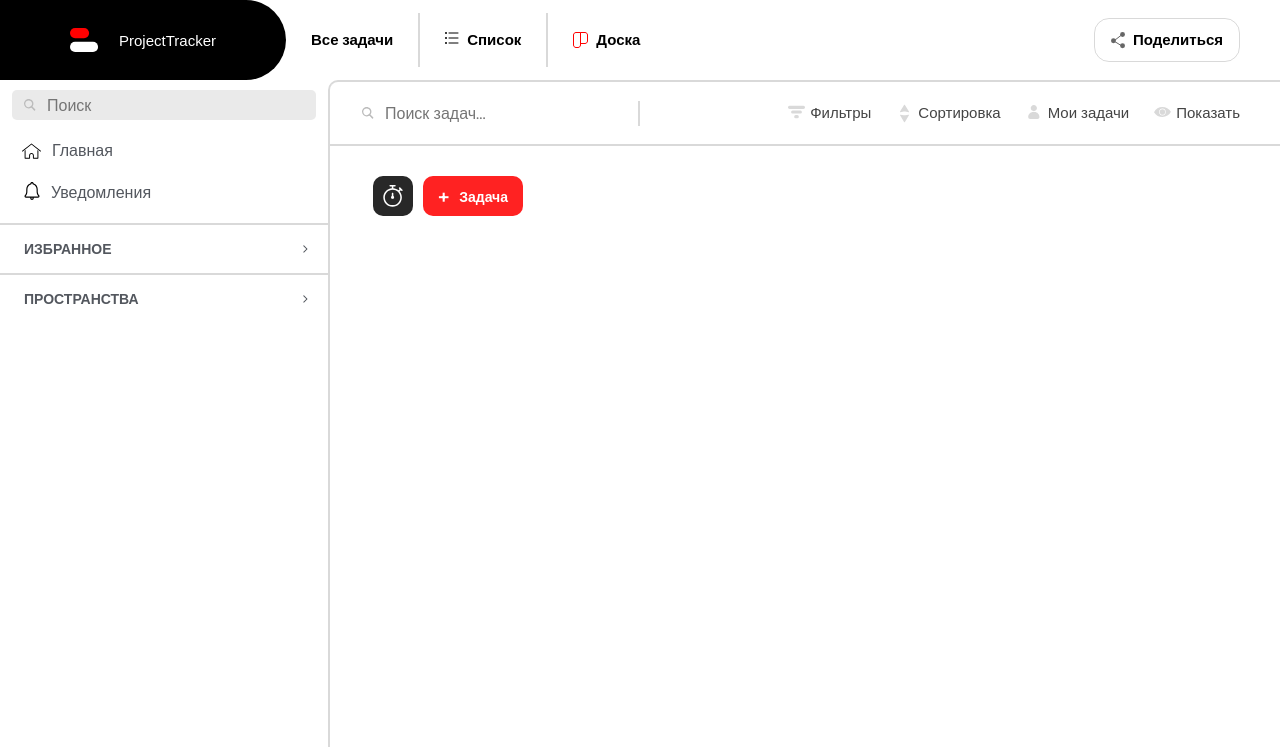
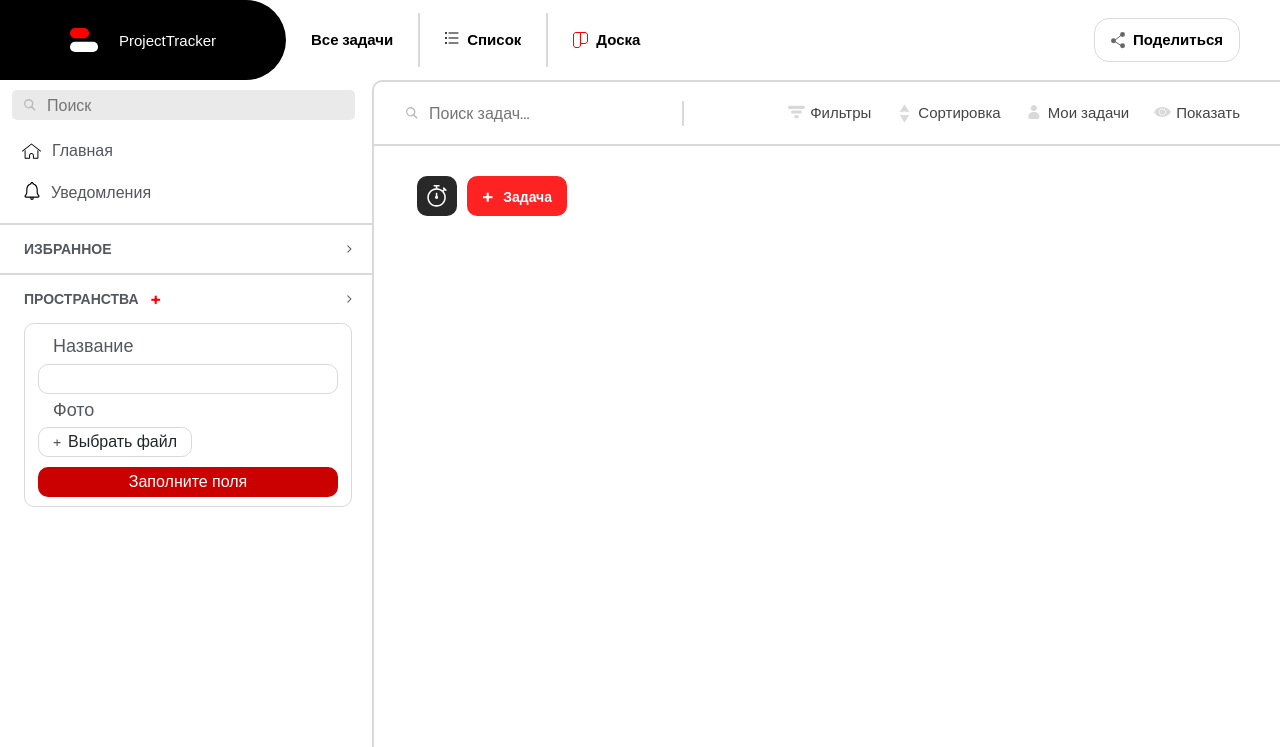
Before and after one commit to Aplles/project_tracker, a Django app: page /home/ in a window 1280 px wide. Shown: the top 747 px of the page. Run offline with Django 4.2, Linux system fonts and the light colour scheme; some web fonts are replaced.

Commit message:
add project

```diff
--- a/api/static/css/home.css
+++ b/api/static/css/home.css
@@ -999,13 +999,13 @@ input {
     cursor: pointer;
 }
 
-#myDropdown li:hover, .myDropdown li:hover{
+#myDropdown li:hover, .myDropdown li:hover {
     background-color: #ff3838;
     color: white;
     cursor: pointer;
 }
 
-#myDropdown li:first-child, .myDropdown li:first-child{
+#myDropdown li:first-child, .myDropdown li:first-child {
     border-radius: 9px 9px 0 0;
 }
 
@@ -1013,7 +1013,7 @@ input {
     border-radius: 0 0 9px 9px;
 }
 
-#myDropdown a, .myDropdown a{
+#myDropdown a, .myDropdown a {
     text-decoration: none;
     color: #333;
 }
@@ -1098,3 +1098,75 @@ input[type="number"] {
 #close-modal-error:hover {
     color: black;
 }
+
+.add-project {
+    color: red;
+    font-size: 18px;
+    font-weight: bold;
+    margin-right: auto;
+    padding-left: 12px;
+}
+
+
+.create-project-block {
+    border-radius: 10px;
+    border: 1px solid #D9D9D9;
+    margin: 15px 20px 15px 24px;
+    padding: 6px 13px 9px 13px;
+}
+
+.text-create {
+    color: #53575E;
+    font-size: 18px;
+    font-style: normal;
+    font-weight: 400;
+    line-height: normal;
+    margin-left: 15px;
+    margin-bottom: 6px;
+    margin-top: 6px;
+}
+
+.input-name-project {
+    border-radius: 10px;
+    border: 1px solid #D9D9D9;
+    width: 100%;
+    height: 30px;
+    padding-left: 10px;
+    box-sizing: border-box;
+}
+
+.select-image {
+    border-radius: 10px;
+    border: 1px solid #D9D9D9;
+    display: inline-flex;
+    align-items: center;
+    height: 30px;
+}
+
+.select-image div {
+    display: flex;
+    align-items: center;
+}
+
+.select-image div:first-child {
+    margin-left: 14px;
+}
+
+.select-image div:last-child {
+    margin-left: 7px;
+    margin-right: 14px;
+}
+
+.btn-create {
+    border-radius: 10px;
+    height: 30px;
+    margin-top: 10px;
+}
+
+.text-image {
+    margin: 0 18px !important;
+}
+
+.btn-disabled {
+    background-color: #cb0000;
+}
--- a/api/templates/home.html
+++ b/api/templates/home.html
@@ -163,7 +163,6 @@
         }
 
         $(document).on('click', function(event) {
-            console.log(modalOpen)
             if (modalOpen && !$(event.target).closest(".modal-content").length) {
                 try {
                     $(`#${event.target.id}`).hide();
@@ -356,6 +355,10 @@
             }
 
             $(document).on('click', '.get_projects', function (e) {
+                let target = $(e.target);
+                if (target.hasClass('add-project')) {
+                    return;
+                }
                 let list_projects = $("#list_projects");
                 if (list_projects.is(':empty')) {
                     get_projects(list_projects);
@@ -364,8 +367,43 @@
                     $("#image-storage").attr("src", "{% static 'img/Arrow_close.svg' %}");
                 }
             });
+
             get_projects($("#list_projects"));
 
+            $('#selectFileDiv').on('click', function() {
+                $('#fileInput').click();
+            });
+            $('#fileInput').on('change', function() {
+                let selectedFile = $(this)[0].files[0];
+                if (selectedFile) {
+                    let fileblock = $('#selectFileDiv');
+                    fileblock.empty();
+                    fileblock.append(`<div class="text-image">${selectedFile.name}</div>`);
+                    let name_project = $("#name-project");
+                    if (name_project.val()) {
+                        let createProjectBtn = $("#create-project-btn");
+                        createProjectBtn.removeAttr("disabled");
+                        createProjectBtn.removeClass("btn-disabled");
+                        createProjectBtn.text("Создать пространство")
+                    }
+                }
+            });
+
+            $('#name-project').on('input', function(e) {
+                let createProjectBtn = $("#create-project-btn");
+                let selectedFile = $("#fileInput")[0].files[0];
+
+                if (e.target.value && selectedFile) {
+                    createProjectBtn.removeAttr("disabled");
+                    createProjectBtn.removeClass("btn-disabled");
+                    createProjectBtn.text("Создать пространство")
+                }
+                else {
+                    createProjectBtn.attr("disabled", "disabled");
+                    createProjectBtn.addClass("btn-disabled");
+                    createProjectBtn.text("Заполните поля");
+                }
+            });
         });
 
     </script>
@@ -450,14 +488,43 @@
             <div class="block-favorite get_projects">
                 <div class="flex-block inner-favorite">
                     <h1>Пространства</h1>
+                    <p class="add-project">+</p>
                     <img id="image-storage" src="{% static 'img/Arrow_close.svg' %}" alt=""/>
                 </div>
             </div>
+
+            <form action="{% url 'create_task' %}" method="post" enctype="multipart/form-data">
+                {% csrf_token %}
+                <div class="create-project-block">
+                    <div class="text-create">
+                        <h1>Название</h1>
+                    </div>
+                    <div class="block-input-name">
+                        <input id="name-project" name="name" class="input-name-project" type="text">
+                    </div>
+                    <div class="text-create">
+                        <h1>Фото</h1>
+                    </div>
+                    <input type="file" id="fileInput" name="image" hidden>
+                    <div class="select-image" id="selectFileDiv">
+                        <div>
+                            <img class="plus-image" src="{% static 'img/plus.svg' %}" alt="...">
+                        </div>
+                        <div>
+                            <p>Выбрать файл</p>
+                        </div>
+                    </div>
+                    <button id="create-project-btn" class="btn-logout btn-create btn-disabled" disabled>Заполните поля</button>
+                </div>
+            </form>
+
             <div id="list_projects"></div>
 
 
             <div class="block-logout">
-                <button class="btn-logout">Выйти</button>
+                <a href="{% url 'logout' %}">
+                    <button class="btn-logout">Выйти</button>
+                </a>
             </div>
 
         </div>
--- a/api/urls.py
+++ b/api/urls.py
@@ -1,23 +1,24 @@
 from django.urls import path
 
 from api.views.main import IndexPageView, HomePageView
-from api.views.project import UserProjectListView, ProjectPageView
+from api.views.project import UserProjectListView, ProjectPageView, ProjectCreateView
 from api.views.subtask import SubTaskCreateView
 from api.views.task import TaskCreateView, TaskChangeView
 from api.views.user import logout_user, UserAuthView
 
 urlpatterns = [
     # API
-    path("user/projects/", UserProjectListView.as_view(), name='list_projects'),
-    path("project/<int:id>/subtask/create/", SubTaskCreateView.as_view(), name='create_subtask'),
-    path("project/<int:id>/task/change/", TaskChangeView.as_view(), name='change_task'),
+    path("user/projects/", UserProjectListView.as_view(), name="list_projects"),
+    path("project/<int:id>/subtask/create/", SubTaskCreateView.as_view(), name="create_subtask"),
+    path("project/<int:id>/task/change/", TaskChangeView.as_view(), name="change_task"),
+    path("project/create/", ProjectCreateView.as_view(), name="create_task"),
 
     # Pages
-    path("", IndexPageView.as_view(), name='index'),
-    path("home/", HomePageView.as_view(), name='home'),
-    path("home/project/<int:id>/", ProjectPageView.as_view(), name='project_page'),
-    path("project/<int:id>/task/create/", TaskCreateView.as_view(), name='create_task'),
+    path("", IndexPageView.as_view(), name="index"),
+    path("home/", HomePageView.as_view(), name="home"),
+    path("home/project/<int:id>/", ProjectPageView.as_view(), name="project_page"),
+    path("project/<int:id>/task/create/", TaskCreateView.as_view(), name="create_task"),
 
-    path('user/logout/', logout_user, name="logout"),
-    path('user/auth/', UserAuthView.as_view(), name="auth"),
+    path("user/logout/", logout_user, name="logout"),
+    path("user/auth/", UserAuthView.as_view(), name="auth"),
 ]
--- a/api/views/project.py
+++ b/api/views/project.py
@@ -1,11 +1,15 @@
+from django.contrib.auth.decorators import login_required
 from django.db.models import Count
-from django.shortcuts import render
+from django.shortcuts import render, redirect
+from django.utils.decorators import method_decorator
 from django.views import View
 from rest_framework.generics import ListAPIView
 from rest_framework.permissions import IsAuthenticated
-from rest_framework.response import Response
+from service_objects.errors import InvalidInputsError
+from service_objects.services import ServiceOutcome
 
 from api.serializers.user_project.list import UserProjectListSerializer
+from api.services.project.create import ProjectCreateService
 from models_app.models import UserProject, Dashboard, Project
 
 
@@ -25,3 +29,14 @@ class ProjectPageView(View):
             ).filter(project=project).order_by('position'),
             'project': project,
         })
+
+
+class ProjectCreateView(View):
+
+    @method_decorator(login_required)
+    def post(self, request, *args, **kwargs):
+        try:
+            outcome = ServiceOutcome(ProjectCreateService, request.POST.dict() | {"user": request.user}, request.FILES)
+        except InvalidInputsError as e:
+            return redirect(request.META.get("HTTP_REFERER", ""))
+        return redirect('project_page', id=outcome.result.id)
```
Also changed, not shown: api/services/project/create.py (added, +35 -0 lines), api/services/user/auth.py (+52 -0 lines), api/templates/auth.html (+6 -6 lines), api/templates/include/login.html (+4 -3 lines), api/templates/include/register.html (+5 -4 lines), api/templates/index.html (+13 -3 lines), api/views/user.py (+15 -5 lines), api/static/img/plus.svg (added), 1 other file.
